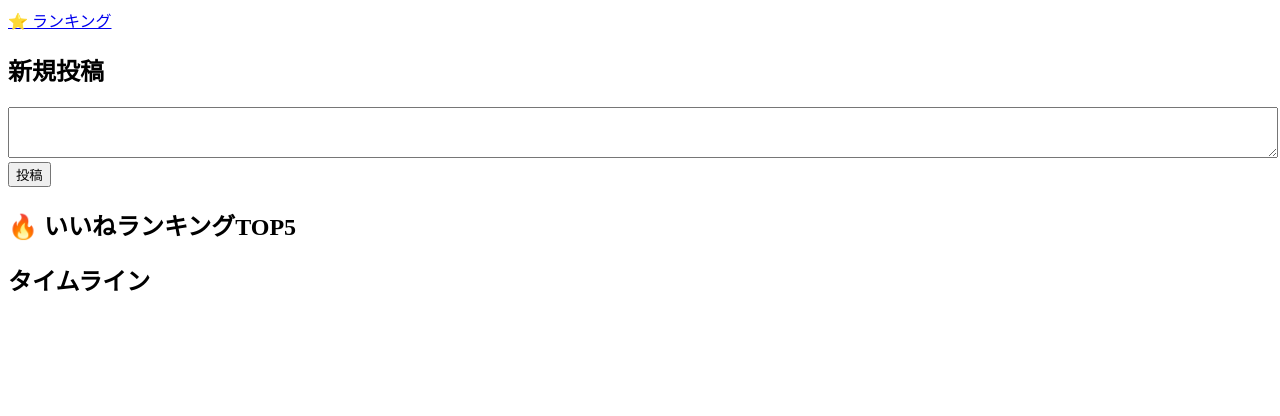
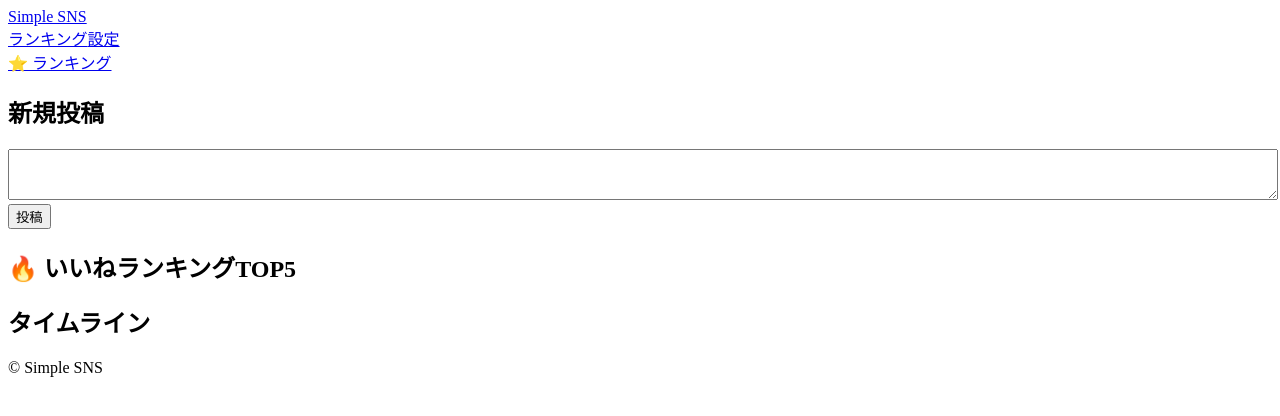
Before and after one commit to to9kuru/simple-sns, a Next.js app: page / in a window 1280 px wide. Shown: the top 416 px of the page. Built offline with nearby package versions, Linux system fonts and the light colour scheme.

Commit message:
Update layout.js

```diff
--- a/app/layout.js
+++ b/app/layout.js
@@ -6,11 +6,21 @@ title: "Simple SNS",
 export default function RootLayout({ children }) {
 return (
 <html lang="ja">
-<body>
+<body class="min-h-screen bg-gray-100 text-black">
+<header class="w-full backdrop-blur-xl bg-white/30 border-b border-white/20 sticky top-0 z-50">
+<nav class="max-w-3xl mx-auto flex items-center justify-between p-4">
+<a href="/" class="font-semibold">Simple SNS</a>
+<div class="flex items-center gap-4 text-sm">
+<a href="/ranking" class="hover:underline">ランキング</a>
+<a href="/settings" class="hover:underline">設定</a>
+</div>
+</nav>
+</header>
 <div className="top-menu">
 <a href="/ranking">⭐ ランキング</a>
 </div>
 {children}
+<footer class="text-center text-xs text-gray-500 py-6">© Simple SNS</footer>
 </body>
 </html>
 );
```
